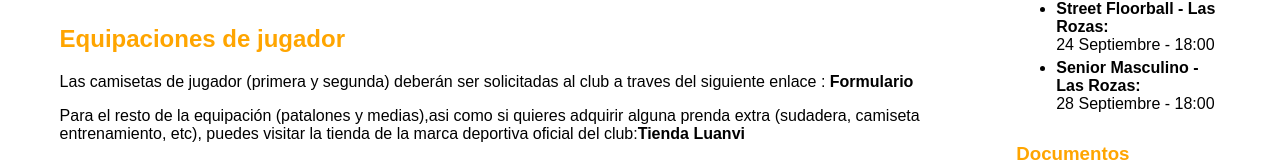
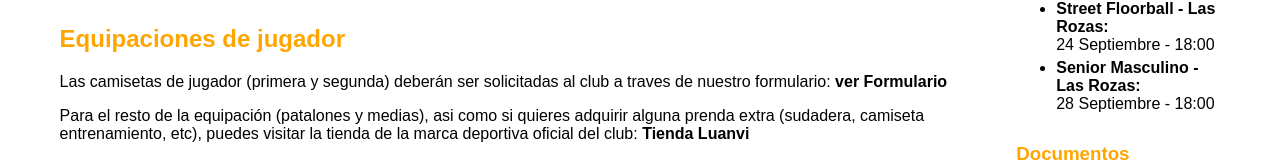
Before and after one commit to CUFLasRozas/web, an Angular app: page /tienda in a window 1280 px wide. Shown: the part 249-412 px from the top of the page. Built offline with nearby package versions, Linux system fonts and the light colour scheme.

Commit message:
modificacion textos tienda

```diff
--- a/src/app/components/paginas/tienda/tienda.component.html
+++ b/src/app/components/paginas/tienda/tienda.component.html
@@ -9,14 +9,13 @@
 
     <h1>Tienda CUF Las Rozas</h1>
     <h2>Equipaciones de jugador</h2>
-    <p>Las camisetas de jugador (primera y segunda) deberán ser solicitadas al club a traves del siguiente enlace :
-        <a href="https://docs.google.com/forms/d/e/1FAIpQLSeFLBlcVT04VuGmPdEV4aWvkjoItcxL4EWflEkhdWNYwsgKBg/viewform" target="_blank">Formulario</a>
+    <p>Las camisetas de jugador (primera y segunda) deberán ser solicitadas al club a traves de nuestro formulario:
+        <a href="https://docs.google.com/forms/d/e/1FAIpQLSeFLBlcVT04VuGmPdEV4aWvkjoItcxL4EWflEkhdWNYwsgKBg/viewform" target="_blank">ver Formulario</a>
     </p>
 
-    <p>Para el resto de la equipación (patalones y medias),asi como si quieres adquirir alguna prenda extra (sudadera,
-        camiseta entrenamiento, etc),
-        puedes visitar la tienda de la marca deportiva oficial del club:<a
-            href="https://cdeunihockey.luanviteam.club/tienda-del-club-2" target="_blank">Tienda Luanvi</a>
+    <p>Para el resto de la equipación (patalones y medias), asi como si quieres adquirir alguna prenda extra (sudadera,
+        camiseta entrenamiento, etc), puedes visitar la tienda de la marca deportiva oficial del club:
+        <a href="https://cdeunihockey.luanviteam.club/tienda-del-club-2" target="_blank">Tienda Luanvi</a>
     </p>
     <!-- <p>IMPORTANTE, para iniciar sesion os solicitará el codigo de club, es CDEUNIHOCKEY24/25</p> -->
 
```
Also changed, not shown: 2 other files (tests, documents, lock files or other folders).
